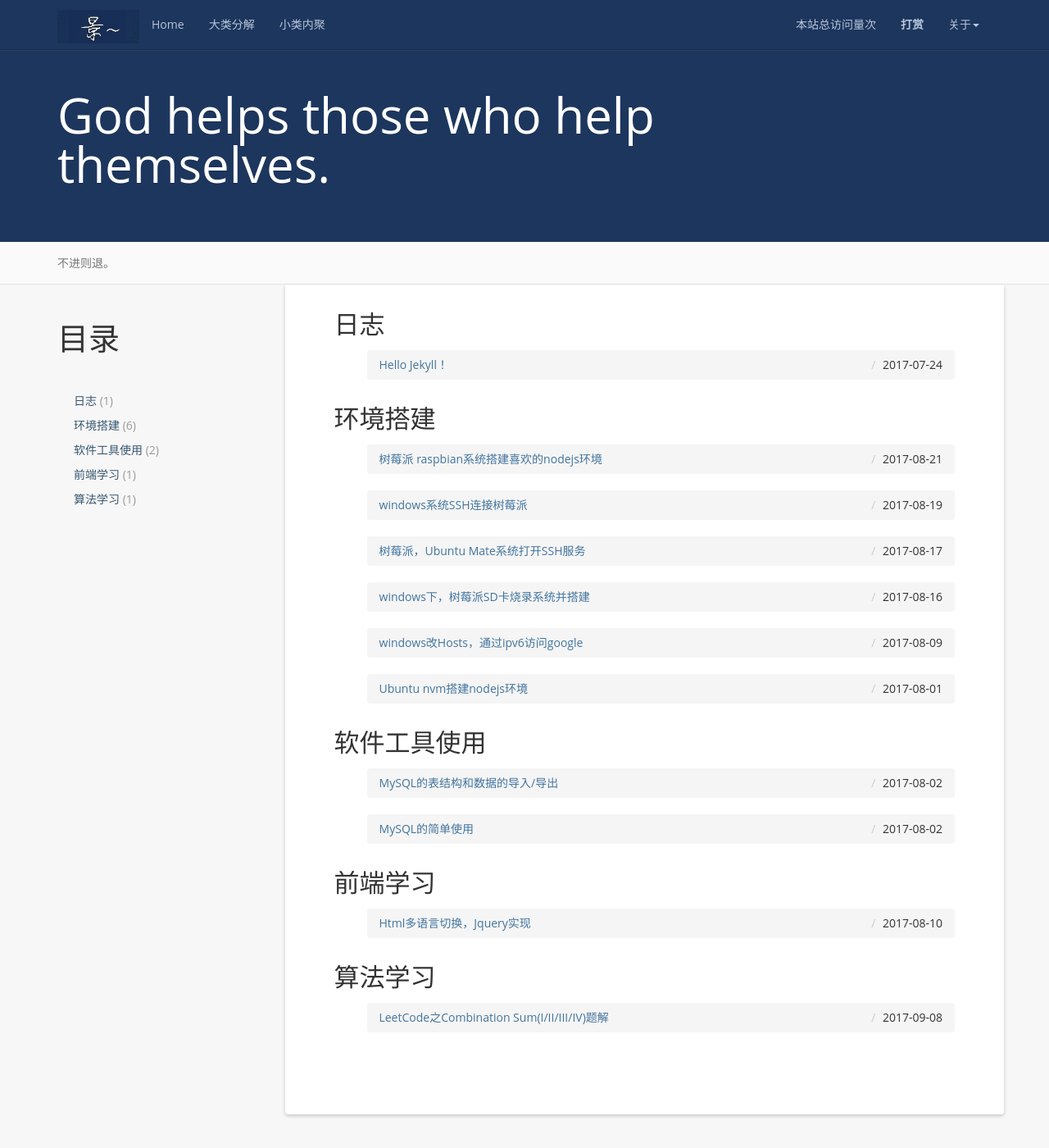
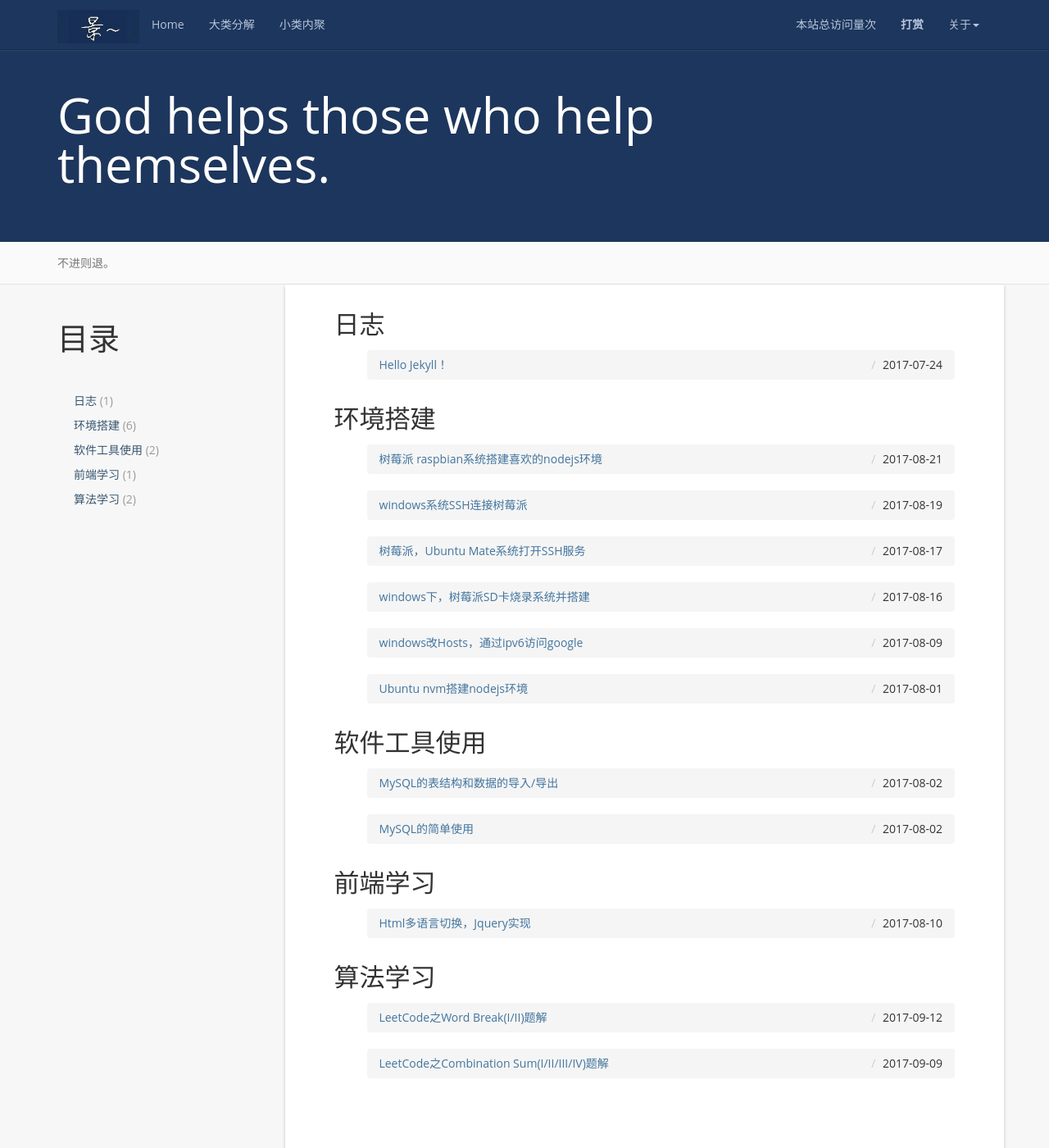
Before and after one commit to YJGit/YJGit.github.io, a Jekyll site: the page built from categories/index.html, in a window 1280 px wide and 1400 px high. Shown: the whole window at 82% size. Built offline with Jekyll 4.4.1, drawn with Linux system fonts in a browser that asks for light colours; nearby versions of some CDN libraries; comment, search, counter and statistics services are not loaded; some of the changed lines change nothing that is shown.

Commit message:
new blog Leetcode Word Break Serial

````diff
--- a/_posts/2017-09-09-LeetCode-Combination-Sum-Serial.md
+++ b/_posts/2017-09-09-LeetCode-Combination-Sum-Serial.md
@@ -1,7 +1,7 @@
 ---
 layout: post
 title:  LeetCode之Combination Sum(I/II/III/IV)题解
-date:   2017-09-08 16:26:00 +0800
+date:   2017-09-09 16:26:00 +0800
 categories: 算法学习
 tag: LeetCode
 ---
--- /dev/null
+++ b/_posts/2017-09-12-LeetCode-Word-Break-Serial.md
@@ -0,0 +1,98 @@
+---
+layout: post
+title:  LeetCode之Word Break(I/II)题解
+date:   2017-09-12 23:11:00 +0800
+categories: 算法学习
+tag: LeetCode
+---
+
+* content
+{:toc}
+
+## 题目一 Word Break
+
+**题目描述:** 见[https://leetcode.com/problems/word-break/description/](https://leetcode.com/problems/word-break/description/)
+**大意:** 给定一个非空字符串s和一个非空的由一些单词组成的字典wordDict，判定s是否能够被分割成由wordDict中的单词组成，可以认为wordDict中单词不重复。
+**待实现函数：**
+
+
+	class Solution {
+	public:
+	    bool wordBreak(string s, vector<string>& wordDict) {
+	    }
+	};
+
+
+**解题思路:**
+&nbsp;&nbsp;&nbsp;&nbsp;这道题的一个比较好的解法是用动态规划。即采用一个变量，这里用```vector<int> res```记录从s的长度1到整个长度的字串是否能被wordDict表示，也就是说res[i]=1表示s的0到i长度的字串能够被wordDict表示，res[i]=0则不可以，特殊情况是res[0]=1。递推式是res[i]=1 (res[j]=1 对于某个j,0=<j<i),否则res[i]=0，然后从1遍历到len(s的长度)即可。
+
+**解题源码：**
+
+	class Solution {
+	public:
+	    bool wordBreak(string s, vector<string>& wordDict) {
+	        int len = s.length();
+	        vector<int> res(len + 1, 0);  //res[i]记录0到i长度的字串能不能被wordDict表示
+	        res[0] = 1;
+	        for(int i = 1; i <= len; i++){
+	            for(int j = 0; j < i; j++){  //遍历所有可能的组合
+	                if(res[j]) {
+	                    string str = s.substr(j, i - j);
+	                    if(find(wordDict.begin(), wordDict.end(), str) != wordDict.end()){
+	                        res[i] = 1;  //只要判定可以，即可断掉循环
+	                        break;
+	                    }
+	                }
+	            }
+	        }
+
+	        return res[len];
+	    }
+	};
+
+## 题目二 Word Break II
+
+**题目描述:** 见[https://leetcode.com/problems/word-break-ii/description/](https://leetcode.com/problems/word-break-ii/description/)
+**大意:** 给定一个非空字符串s和一个非空的由一些单词组成的字典wordDict，给s以空格断句，分割成wordDict中的单词组成的句子，输出所有可能的组合。
+**待实现函数：**
+
+
+	class Solution {
+	public:
+	    vector<string> wordBreak(string s, vector<string>& wordDict) {
+	    }
+	};
+
+
+**解题思路:**
+&nbsp;&nbsp;&nbsp;&nbsp;这里很容易想到的是采用递归的方法，不断的处理子串。即遍历s的长度，判断当前的字串在不在wordDict里，在的话，递归处理剩下的字串。但是这样会超时，然后解决方法是采用一个```map<string, vector<string> > m_str_res```的变量记录下中间结果，即某个计算过的字串可以分割成哪些由wordDict中的单词组成的句子，这样就避免了重复计算，详见下面的源码。
+
+**解题源码：**
+
+	class Solution {
+		map<string, vector<string> > m_str_res;
+	public:
+	    vector<string> wordBreak(string s, vector<string>& wordDict) {
+	        if(m_str_res.find(s) != m_str_res.end()) return m_str_res[s];  //之前有记录，直接返回
+	        int len = s.length();
+	        vector<string> res;
+
+	        for(int i = 0; i < len; i++){
+	            string word = s.substr(0, i + 1);  //要查找的单词
+	            string left = s.substr(i + 1);  //剩下的单词
+	            if(find(wordDict.begin(), wordDict.end(), word) != wordDict.end()){
+	                if(left == "") res.push_back(word);  //剩下单词为""，则直接将此次word加入结果
+	                else{
+	                    vector<string> _res = wordBreak(left, wordDict);  //_res为剩下单词的处理结果
+	                    for(int i = 0; i < _res.size(); i++){
+	                        res.push_back(word + " " + _res[i]);  //将word与剩下单词的结果进行组合
+	                    }
+	                }
+
+	            }
+	        }
+
+	        m_str_res[s] = res;  //记录下当前的结果
+	        return res;
+	    }
+	};
````
